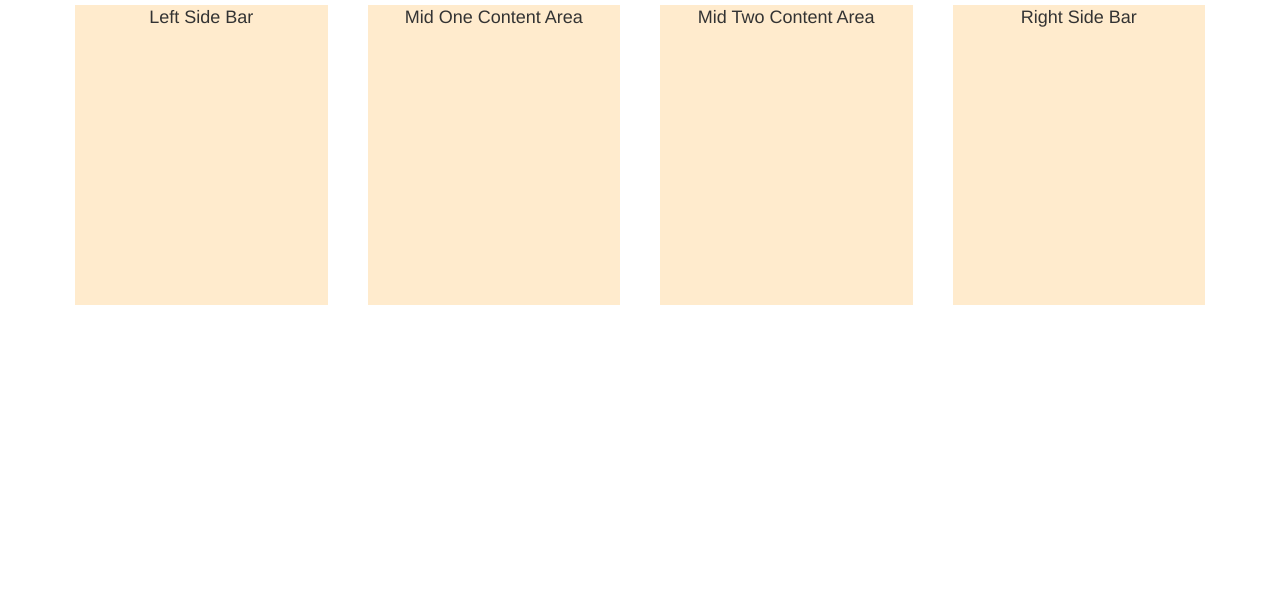
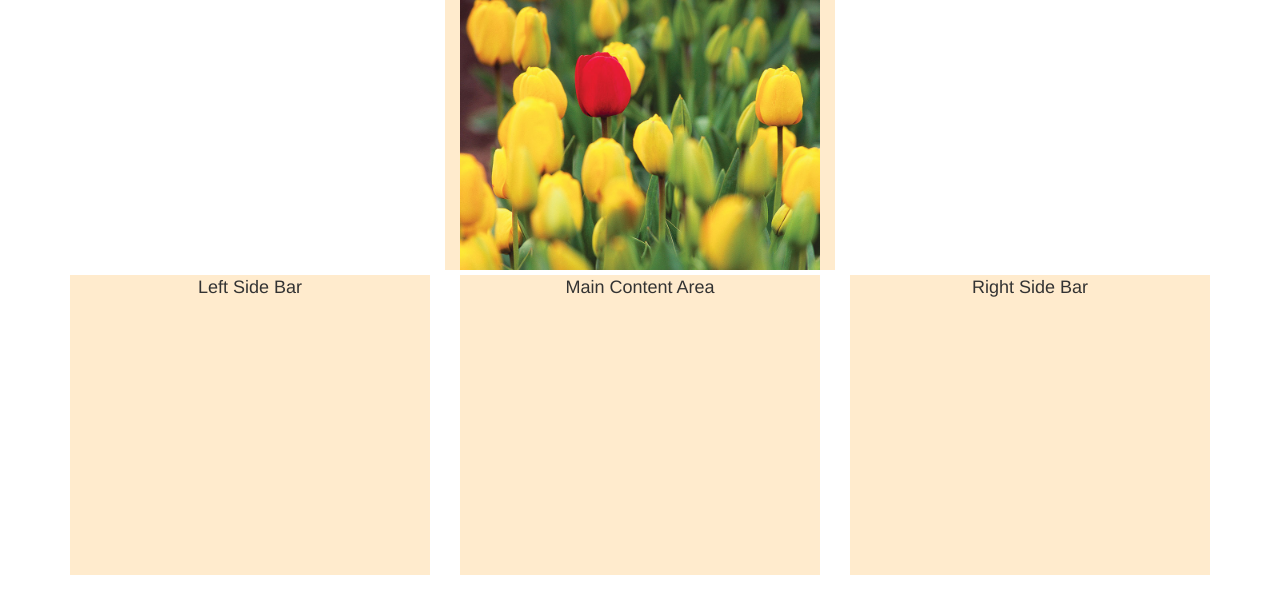
Before and after one commit to AbhiBajpaishek/BootstrapPOC, a plain HTML site: page BootstrapPOC/Index.html in a window 1280 px wide. Drawn offline with nearby package versions, Linux system fonts and the light colour scheme.

Commit message:
Offset Used with image reponsive

```diff
--- a/BootstrapPOC/CSS/CustomCSS.css
+++ b/BootstrapPOC/CSS/CustomCSS.css
@@ -1,6 +1,6 @@
 .customDiv{
     min-height:300px;
-    margin:5px;
+    margin-bottom:5px;
     background-color:blanchedalmond;
     font-size:large;
     text-align:center;
--- a/BootstrapPOC/Index.html
+++ b/BootstrapPOC/Index.html
@@ -21,19 +21,20 @@
 <body>
     <div class="container">
         <div class="row">
-            <div class="col-xs-6 col-md-3">
+            <img src="Images/tulips.jpg" class="col-md-4 col-md-offset-4 customDiv img-responsive" />
+        </div>
+        <div class="row">
+            <div class="col-md-4">
                 <div class="customDiv">Left Side Bar</div>
             </div>
-            <div class="col-xs-6 col-md-3">
-                <div class="customDiv">Mid One Content Area</div>
+            <div class="col-md-4">
+                <div class="customDiv">Main Content Area</div>
             </div>
-            <div class="col-xs-6 col-md-3">
-                <div class="customDiv">Mid Two Content Area</div>
-            </div>
-            <div class="col-xs-6 col-md-3">
+            <div class="col-md-4">
                 <div class="customDiv">Right Side Bar</div>
             </div>
         </div>
+
     </div>
 
     <script src="https://ajax.googleapis.com/ajax/libs/jquery/1.12.4/jquery.min.js"></script>
```
Also changed, not shown: BootstrapPOC/Images/tulips.jpg (added).
